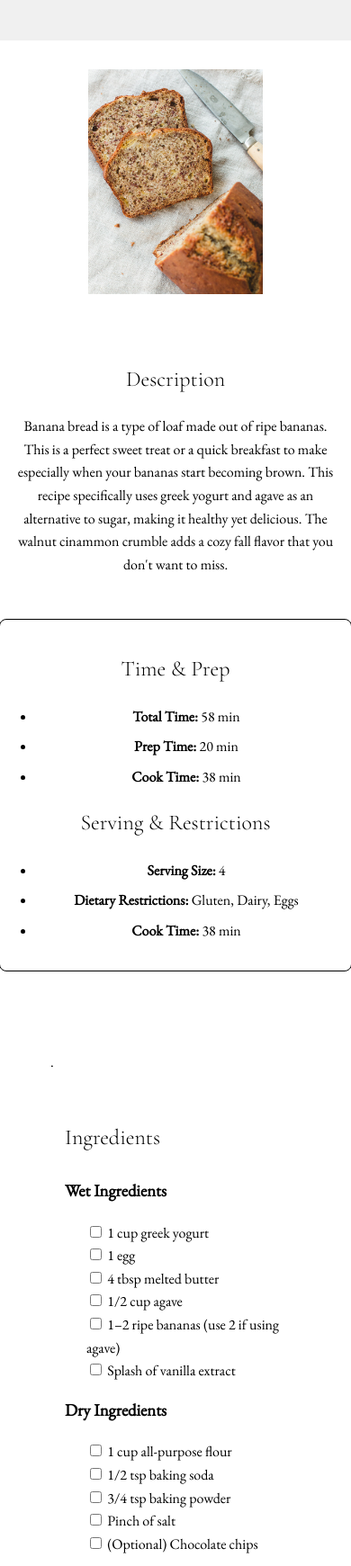
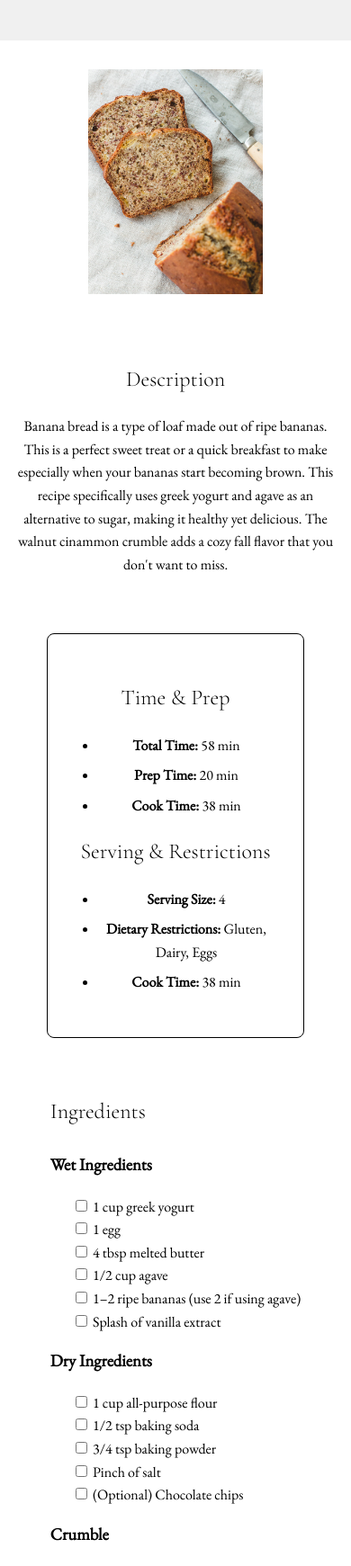
Before and after one commit to evelynpae/iffall2025, a plain HTML site: page recipe/complete/index.html in a window 390 px wide. Shown: the part 167-1908 px from the top of the page at 90% size. Drawn offline with nearby package versions, Linux system fonts and the light colour scheme.

Commit message:
Add files via upload

```diff
--- a/recipe/complete/css/styles.css
+++ b/recipe/complete/css/styles.css
@@ -62,7 +62,7 @@ h2{
    flex: 1 1 35%;
    display: flex;
    flex-direction: column;
-   gap: 1rem;
+   gap: 0rem;
 }
 
 .description{
@@ -145,8 +145,9 @@ li {
   max-width: 850px;
   background: white;
   margin: 2rem auto;
-  padding: 2rem;
+  padding:1.4rem;
   border-radius: 12px;
+  margin-top: 0;
 }
 
 .directions .step {
@@ -277,12 +278,43 @@ footer {
     height: 250px;
   }
 
-  .description, .time, .ingredients, .equipment {
+  .description, .equipment {
     width: 100%;
     padding: 1rem;
+    margin-bottom: 2rem;
+  }
+
+  .info-boxes{
+   display:flexx;
+   flex-direction:column;
+   gap:0;
+   align-items:center;
+  }
+
+   .time{
+   width:80%;
+   padding: 2rem;
+   margin: 0;
+   box-sizing:border-box;
+  }
+
+  .ingredients{
+   margin: 0;
+   width:100%;
+    box-sizing:border-box;
   }
 
   .directions {
     padding: 1rem;
   }
+
+  .recipe-card{
+   padding:0;
+   margin: 0;
+  }
+
+  .recipe-layout{
+   margin:0;
+  }
+
 }
--- a/recipe/complete/index.html
+++ b/recipe/complete/index.html
@@ -52,7 +52,7 @@
     <article class="recipe-card">
 
 <div class="recipe-layout">
-   <div class="left-column">.
+   <div class="left-column">
 
       <section class="ingredients">
         <h2>Ingredients</h2>
@@ -68,7 +68,6 @@
             <div><input type="checkbox"> Splash of vanilla extract</div>
 </ul>
         </div>
-
         <div class="ingredient-group">
           <h3>Dry Ingredients</h3>
           <ul>
```
